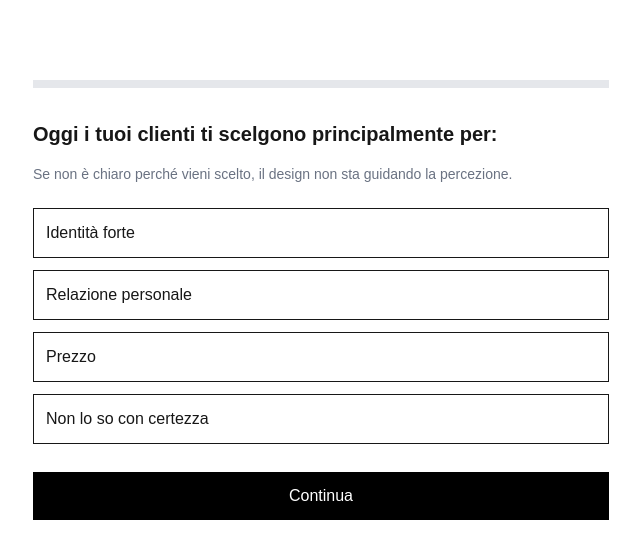
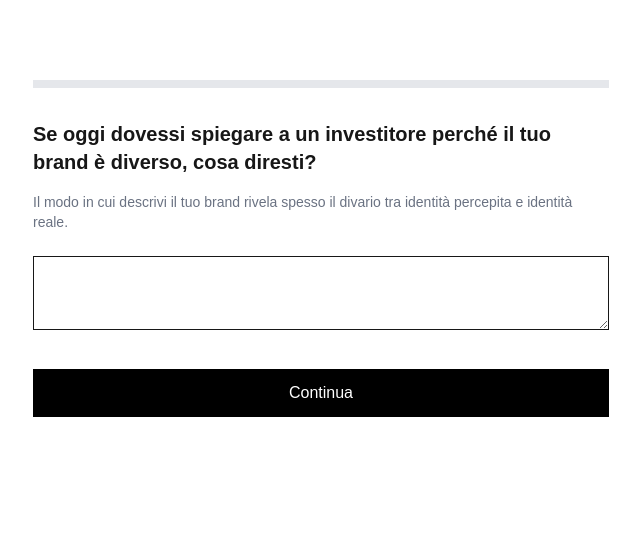
Before and after one commit to IAMStudioTO/BOS, a Next.js app in the folder apps/web/: page /diagnosi in a window 1280 px wide. Shown: the top 558 px of the page, without its empty margins (319-959 px from the left). Built offline with nearby package versions, Linux system fonts and the light colour scheme.

Commit message:
feat(web): first question open-ended strategic positioning

```diff
--- a/apps/web/app/diagnosi/page.tsx
+++ b/apps/web/app/diagnosi/page.tsx
@@ -5,6 +5,17 @@ import { useState } from "react";
 type AnswerMap = Record<string, any>;
 
 const questions = [
+  // 1️⃣ DOMANDA APERTA STRATEGICA
+  {
+    key: "percezione_attuale",
+    title:
+      "Se oggi dovessi spiegare a un investitore perché il tuo brand è diverso, cosa diresti?",
+    description:
+      "Il modo in cui descrivi il tuo brand rivela spesso il divario tra identità percepita e identità reale.",
+    type: "text",
+  },
+
+  // 2️⃣
   {
     key: "oggi_scelto_per",
     title: "Oggi i tuoi clienti ti scelgono principalmente per:",
@@ -17,6 +28,7 @@ const questions = [
       { label: "Non lo so con certezza", value: "non_lo_so" },
     ],
   },
+
   {
     key: "differenziazione_percepita",
     title: "Ti senti realmente diverso dai tuoi competitor visivamente?",
@@ -29,10 +41,10 @@ const questions = [
       { label: "Per niente", value: "per_niente" },
     ],
   },
+
   {
     key: "logo_visione",
-    title:
-      "Il tuo logo rappresenta una visione o è solo un segno grafico?",
+    title: "Il tuo logo rappresenta una visione o è solo un segno grafico?",
     description:
       "Un simbolo costruisce memoria. Un segno riempie spazio.",
     options: [
@@ -42,6 +54,7 @@ const questions = [
       { label: "Non lo so", value: "non_lo_so" },
     ],
   },
+
   {
     key: "sistema_visivo",
     title:
@@ -55,26 +68,28 @@ const questions = [
       { label: "Non esiste un sistema", value: "non_esiste" },
     ],
   },
+
   {
     key: "percezione_investitore",
     title:
       "Se un investitore vedesse il tuo brand per 30 secondi, lo percepirebbe solido?",
-    description:
-      "Il design è la prima due diligence visiva.",
+    description: "Il design è la prima due diligence visiva.",
     options: [
       { label: "Sì", value: "si" },
       { label: "In parte", value: "in_parte" },
       { label: "No", value: "no" },
     ],
   },
+
   {
     key: "anni_identita",
-    title:
-      "Da quanti anni non evolvi la tua identità visiva?",
+    title: "Da quanti anni non evolvi la tua identità visiva?",
     description:
       "Il mercato evolve ogni giorno. Il tuo brand?",
     type: "number",
   },
+
+  // LINK STRATEGICI
   {
     key: "link_sito",
     title: "Inserisci il link del tuo sito principale",
@@ -96,10 +111,11 @@ const questions = [
       "Il packaging è spesso il primo contatto fisico con il brand.",
     type: "url",
   },
+
+  // UX
   {
     key: "sito_esperienza",
-    title:
-      "Il tuo sito/app è progettato come esperienza o come vetrina?",
+    title: "Il tuo sito/app è progettato come esperienza o come vetrina?",
     description:
       "Una vetrina mostra. Un’esperienza guida e convince.",
     options: [
@@ -108,10 +124,10 @@ const questions = [
       { label: "Non saprei", value: "non_saprei" },
     ],
   },
+
   {
     key: "percorso_visivo",
-    title:
-      "Il percorso visivo guida l’utente?",
+    title: "Il percorso visivo guida l’utente?",
     description:
       "Se l’utente deve capire da solo, stai già perdendo attenzione.",
     options: [
@@ -120,10 +136,10 @@ const questions = [
       { label: "È dispersivo", value: "dispersivo" },
     ],
   },
+
   {
     key: "attrito_design",
-    title:
-      "Il tuo design riduce attrito o lo crea?",
+    title: "Il tuo design riduce attrito o lo crea?",
     description:
       "Ogni secondo di confusione è un passo verso l’abbandono.",
     options: [
@@ -132,10 +148,11 @@ const questions = [
       { label: "Probabilmente crea", value: "crea" },
     ],
   },
+
+  // VALORE
   {
     key: "prezzo_allineato",
-    title:
-      "Il brand comunica il livello di prezzo che chiedi?",
+    title: "Il brand comunica il livello di prezzo che chiedi?",
     description:
       "Se chiedi premium ma sembri standard, c’è disallineamento.",
     options: [
@@ -144,10 +161,10 @@ const questions = [
       { label: "No", value: "no" },
     ],
   },
+
   {
     key: "giustificazione_prezzo",
-    title:
-      "Ti capita di dover giustificare il prezzo?",
+    title: "Ti capita di dover giustificare il prezzo?",
     description:
       "Quando il design è forte, il prezzo si difende da solo.",
     options: [
@@ -157,6 +174,7 @@ const questions = [
       { label: "Mai", value: "mai" },
     ],
   },
+
   {
     key: "percezione_dimensione",
     title:
@@ -169,6 +187,7 @@ const questions = [
       { label: "No", value: "no" },
     ],
   },
+
   {
     key: "riconoscibilita",
     title:
@@ -182,6 +201,8 @@ const questions = [
       { label: "No", value: "no" },
     ],
   },
+
+  // FUTURO
   {
     key: "allineamento_futuro",
     title:
@@ -194,6 +215,7 @@ const questions = [
       { label: "No", value: "no" },
     ],
   },
+
   {
     key: "scalabilita_internazionale",
     title:
@@ -206,6 +228,7 @@ const questions = [
       { label: "No", value: "no" },
     ],
   },
+
   {
     key: "costo_identita",
     title:
@@ -219,6 +242,7 @@ const questions = [
       { label: "Molto", value: "molto" },
     ],
   },
+
   {
     key: "scenario_12_mesi",
     title:
@@ -227,6 +251,7 @@ const questions = [
       "La stagnazione non è neutrale. È regressione lenta.",
     type: "text",
   },
+
   {
     key: "pronto_intervenire",
     title:
@@ -317,7 +342,7 @@ export default function DiagnosiPage() {
             checked={consent}
             onChange={() => setConsent(!consent)}
           />
-          Confermo di voler ricevere l’analisi e autorizzo il trattamento dei dati ai fini della valutazione.
+          Confermo di voler ricevere l’analisi e autorizzo il trattamento dei dati.
         </label>
 
         <button
@@ -334,7 +359,7 @@ export default function DiagnosiPage() {
     <div className="max-w-xl mx-auto py-20">
       <div className="w-full bg-gray-200 h-2 mb-8">
         <div
-          className="bg-black h-2"
+          className="bg-black h-2 transition-all"
           style={{ width: `${progress}%` }}
         />
       </div>
@@ -354,10 +379,10 @@ export default function DiagnosiPage() {
             onClick={() =>
               setAnswers({ ...answers, [current.key]: opt.value })
             }
-            className={`w-full border p-3 mb-3 text-left ${
+            className={`w-full border p-3 mb-3 text-left transition ${
               answers[current.key] === opt.value
                 ? "bg-black text-white"
-                : ""
+                : "hover:bg-gray-100"
             }`}
           >
             {opt.label}
@@ -368,6 +393,7 @@ export default function DiagnosiPage() {
         <input
           type="number"
           className="w-full border p-3 mb-4"
+          value={answers[current.key] || ""}
           onChange={(e) =>
             setAnswers({ ...answers, [current.key]: e.target.value })
           }
@@ -378,6 +404,7 @@ export default function DiagnosiPage() {
         <input
           type="url"
           className="w-full border p-3 mb-4"
+          value={answers[current.key] || ""}
           onChange={(e) =>
             setAnswers({ ...answers, [current.key]: e.target.value })
           }
@@ -387,6 +414,7 @@ export default function DiagnosiPage() {
       {current.type === "text" && (
         <textarea
           className="w-full border p-3 mb-4"
+          value={answers[current.key] || ""}
           onChange={(e) =>
             setAnswers({ ...answers, [current.key]: e.target.value })
           }
```
